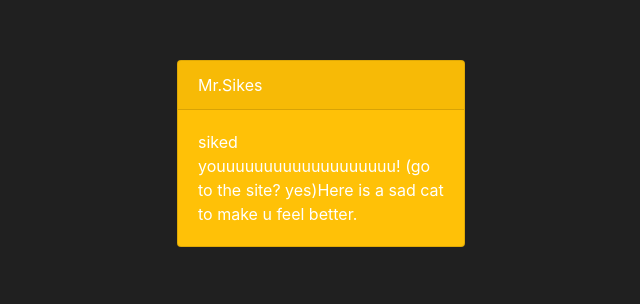
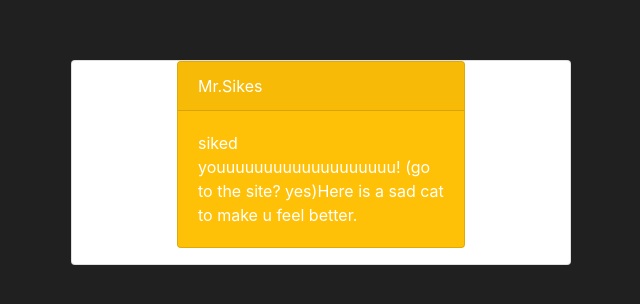
Before and after one commit to kevinmao660/blubber, a plain HTML site: page index.html in a window 1280 px wide. Shown: the part 132-436 px from the top of the page, without its empty margins (319-959 px from the left). Drawn offline with nearby package versions, Linux system fonts and the light colour scheme.

Commit message:
Update index.html

```diff
--- a/index.html
+++ b/index.html
@@ -19,11 +19,13 @@
     <br>
     <br>
     <br>
+    <div class="card w-75">
     <div class="card text-white bg-warning mb-3" style="max-width: 18rem;">
   <div class="card-header">Mr.Sikes</div>
   <div class="card-body">
     <p class="card-text">siked youuuuuuuuuuuuuuuuuuu! (go to the site? yes)Here is a sad cat to make u feel better. </p>
   </div>
 </div>
+    </div>
   </body>
 </html>
```
